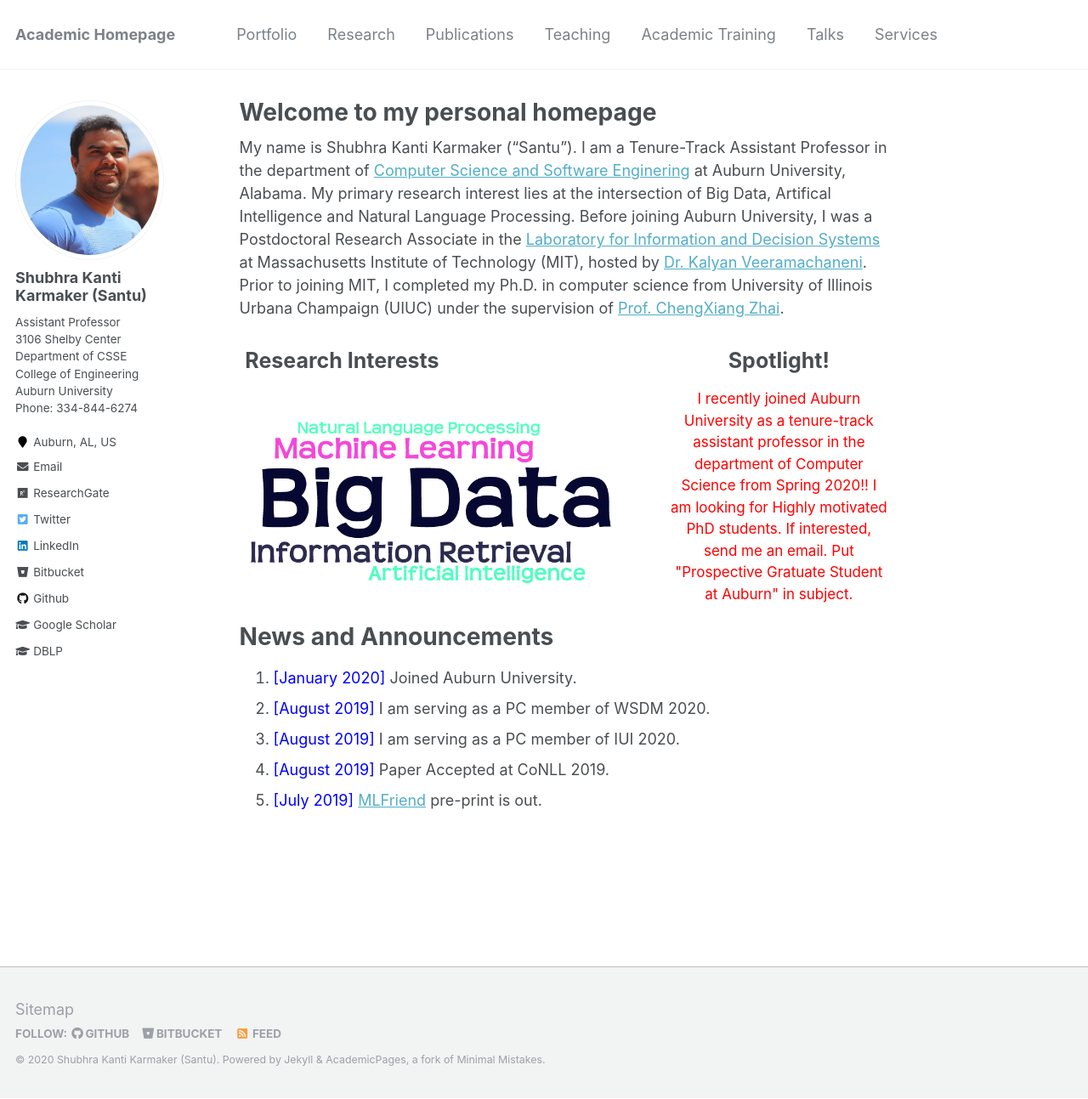
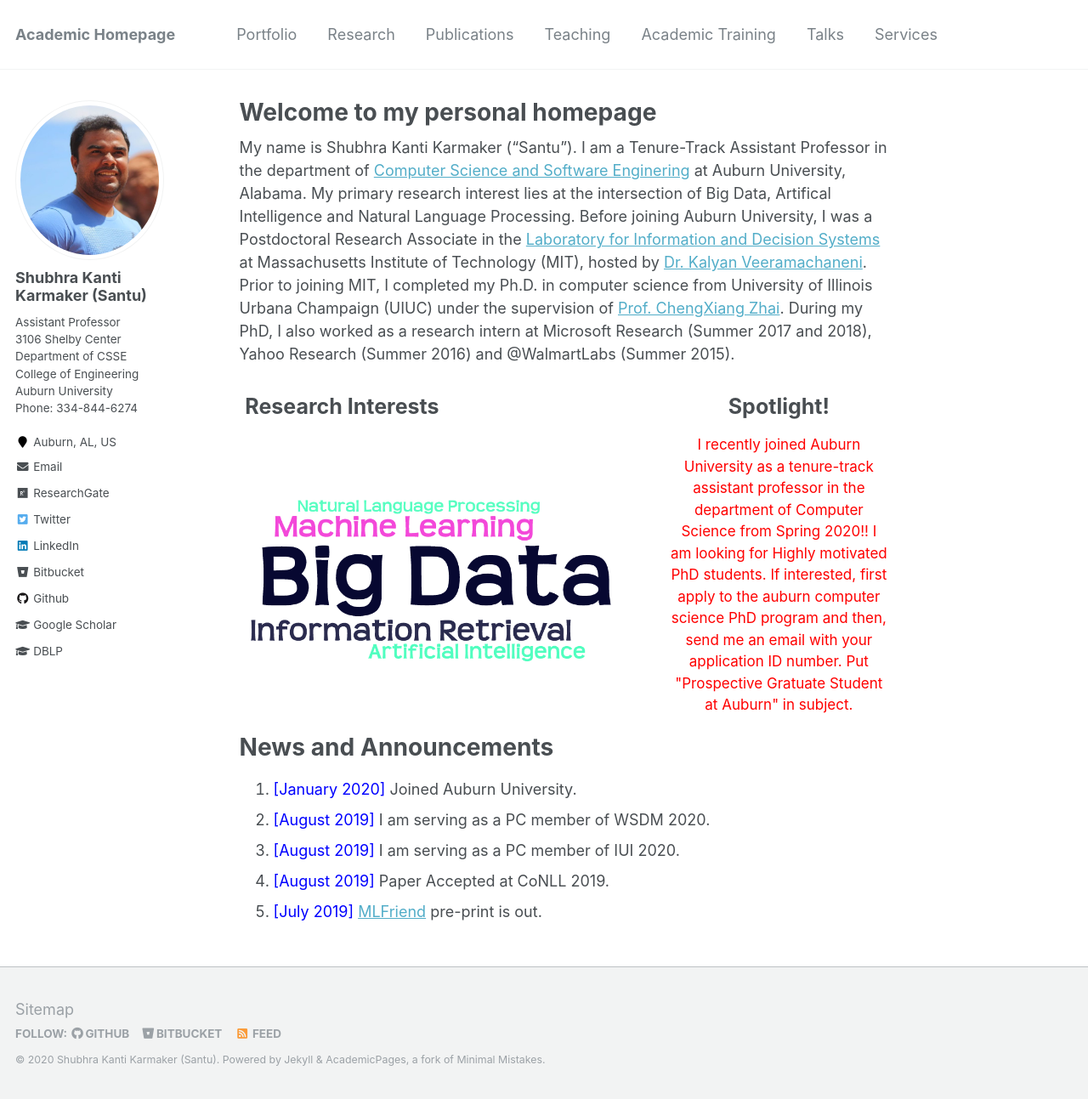
Before and after one commit to karmake2/karmake2.github.io, a Jekyll site: the page built from _pages/about.md, in a window 1280 px wide and 1293 px high. Shown: the whole window at 85% size. Built offline with Jekyll 4.4.1, drawn with Linux system fonts in a browser that asks for light colours.

Commit message:
applicant update

```diff
--- a/_pages/about.md
+++ b/_pages/about.md
@@ -8,7 +8,7 @@ redirect_from:
   - /about.html
 ---
 
-My name is Shubhra Kanti Karmaker ("Santu"). I am a Tenure-Track Assistant Professor in the department of [Computer Science and Software Enginering](https://www.eng.auburn.edu/comp/) at Auburn University, Alabama. My primary research interest lies at the intersection of Big Data, Artifical Intelligence and Natural Language Processing. Before joining Auburn University, I was a Postdoctoral Research Associate in the [Laboratory for Information and Decision Systems](https://lids.mit.edu/) at Massachusetts Institute of Technology (MIT), hosted by [Dr. Kalyan Veeramachaneni](https://kalyan.lids.mit.edu/). Prior to joining MIT, I completed my Ph.D. in computer science from University of Illinois Urbana Champaign (UIUC) under the supervision of [Prof. ChengXiang Zhai](http://czhai.cs.illinois.edu/).
+My name is Shubhra Kanti Karmaker ("Santu"). I am a Tenure-Track Assistant Professor in the department of [Computer Science and Software Enginering](https://www.eng.auburn.edu/comp/) at Auburn University, Alabama. My primary research interest lies at the intersection of Big Data, Artifical Intelligence and Natural Language Processing. Before joining Auburn University, I was a Postdoctoral Research Associate in the [Laboratory for Information and Decision Systems](https://lids.mit.edu/) at Massachusetts Institute of Technology (MIT), hosted by [Dr. Kalyan Veeramachaneni](https://kalyan.lids.mit.edu/). Prior to joining MIT, I completed my Ph.D. in computer science from University of Illinois Urbana Champaign (UIUC) under the supervision of [Prof. ChengXiang Zhai](http://czhai.cs.illinois.edu/). During my PhD, I also worked as a research intern at Microsoft Research (Summer 2017 and 2018), Yahoo Research (Summer 2016) and @WalmartLabs (Summer 2015).
 
 
 <table style="border-collapse: collapse; border: none;" align="center">
@@ -18,7 +18,7 @@ My name is Shubhra Kanti Karmaker ("Santu"). I am a Tenure-Track Assistant Profe
  </tr>
  <tr>
     <td style="border: none;" align="left" width="500"> <img src="images/ResearchInterest.png" alt="" /></td>
-    <td style="border: none;" align="center"><span style="color:red; font-size:17px"> I recently joined Auburn University as a tenure-track assistant professor in the department of Computer Science from Spring 2020!! I am looking for Highly motivated PhD students. If interested, send me an email. Put "Prospective Gratuate Student at Auburn" in subject.</span></td>
+    <td style="border: none;" align="center"><span style="color:red; font-size:17px"> I recently joined Auburn University as a tenure-track assistant professor in the department of Computer Science from Spring 2020!! I am looking for Highly motivated PhD students. If interested, first apply to the auburn computer science PhD program and then, send me an email with your application ID number. Put "Prospective Gratuate Student at Auburn" in subject.</span></td>
  </tr>
 </table>
 
```
Also changed, not shown: 3 other files.
